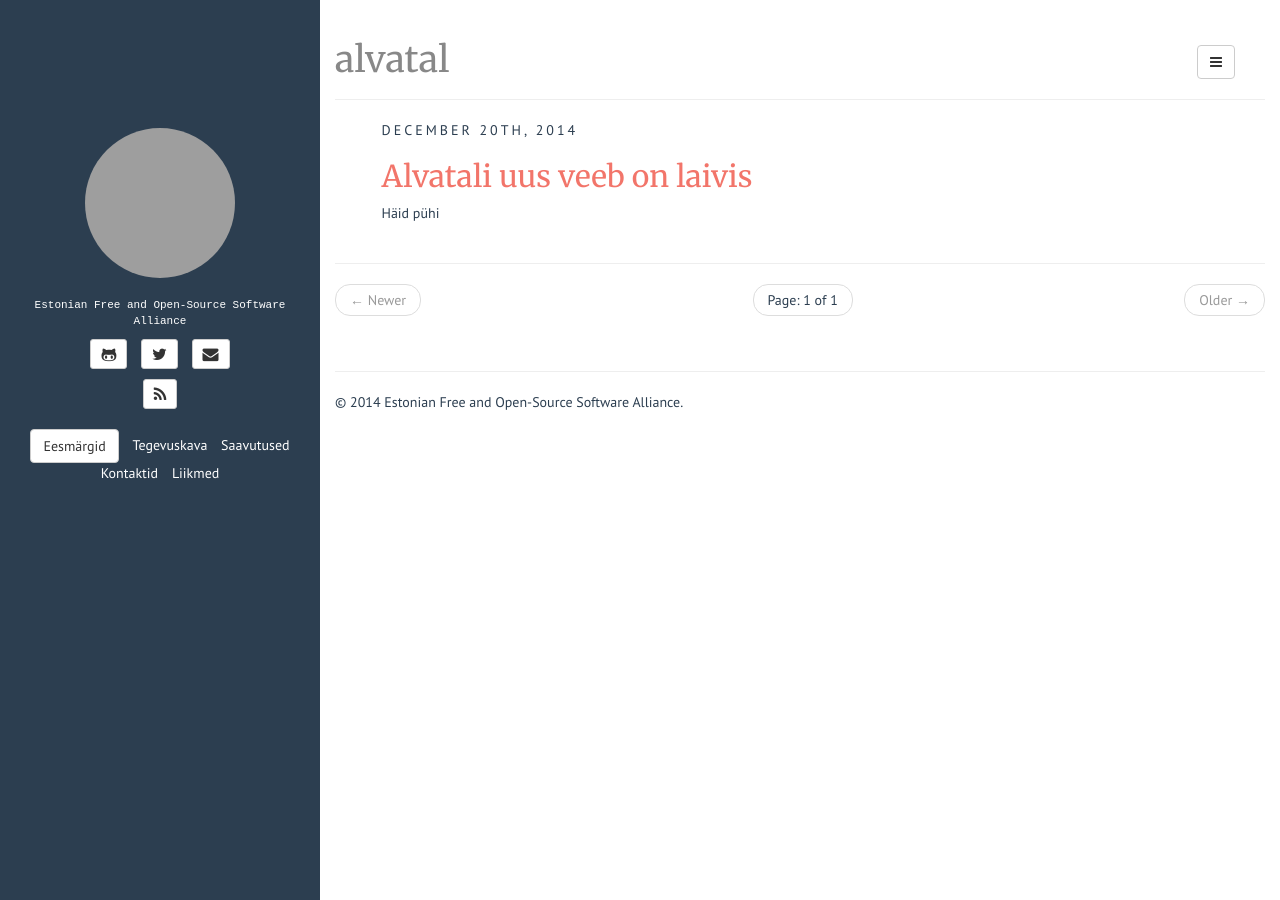
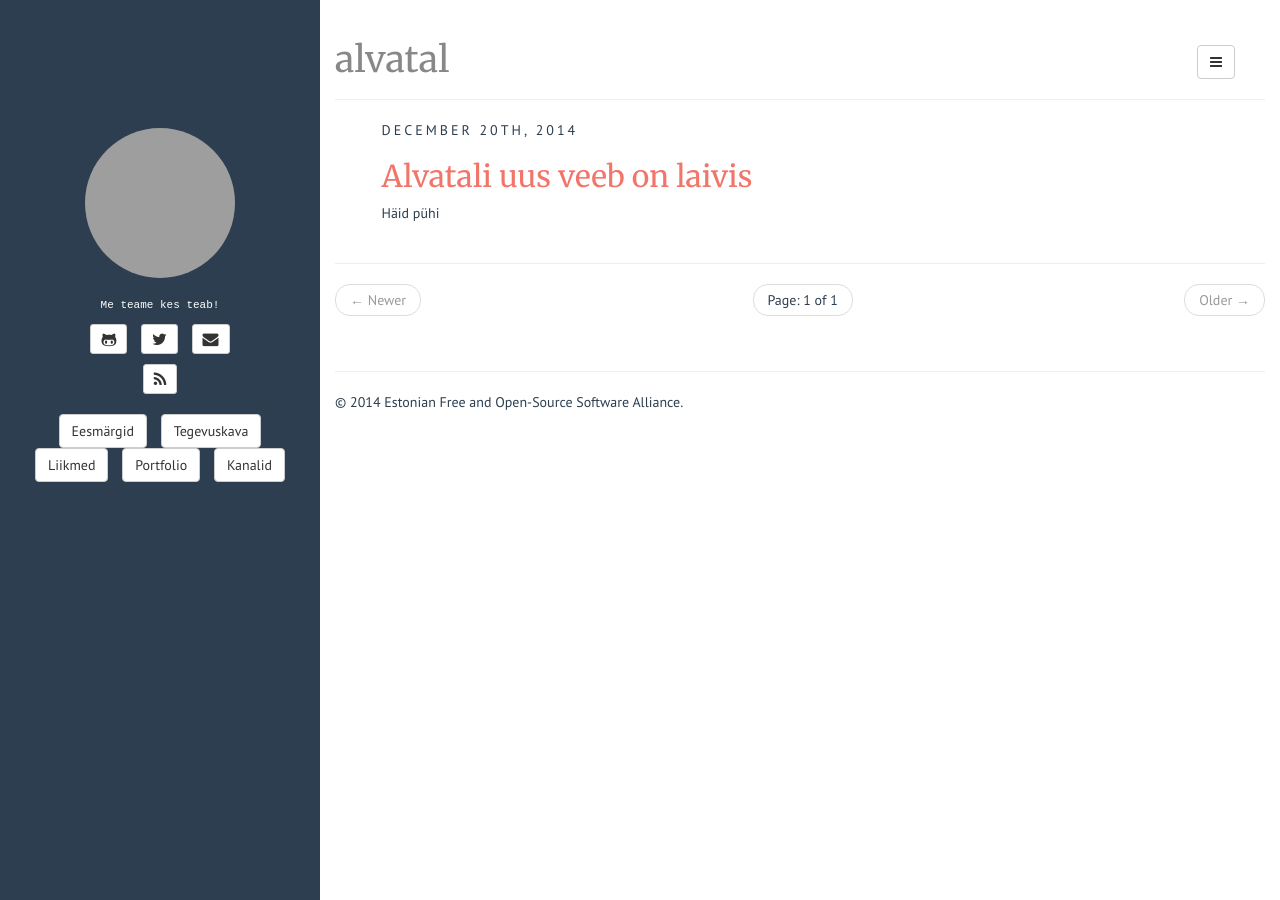
Before and after one commit to alvatal/alvatal.github.io, a Jekyll site: the page built from index.html, in a window 1280 px wide. Built offline with Jekyll 4.4.1, drawn with Linux system fonts in a browser that asks for light colours; the list of posts is cut into pages by our own code; grey boxes are pictures that could not be loaded.

Commit message:
Added content

```diff
--- a/_config.yml
+++ b/_config.yml
@@ -20,7 +20,7 @@ author:
   email: vabatarkvara@googlegroups.com
   github: alvatal
   twitter: alvatal
-  bio: Estonian Free and Open-Source Software Alliance
+  bio: Me teame kes teab!
   email_md5: 726351295ec82e145928582f595aa3aa
 
 rss_path: feed.xml
--- a/_includes/sidebar.html
+++ b/_includes/sidebar.html
@@ -62,10 +62,10 @@
 
 	<ul id="references" class="list-unstyled list-inline">
 	    <li><a class="btn btn-default" href="{{ site.BASE_PATH }}/goals.html">Eesmärgid</a></li>
-	    <li>Tegevuskava</li>
-	    <li>Saavutused</li>
-	    <li>Kontaktid</li>
-	    <li>Liikmed</li>
+	    <li><a class="btn btn-default" href="{{ site.BASE_PATH }}/agenda.html">Tegevuskava</a></li>
+	    <li><a class="btn btn-default" href="{{ site.BASE_PATH }}/members.html">Liikmed</a></li>
+	    <li><a class="btn btn-default" href="{{ site.BASE_PATH }}/portfolio.html">Portfolio</a></li>
+	    <li><a class="btn btn-default" href="{{ site.BASE_PATH }}/channels.html">Kanalid</a></li>
 	</ul>
 </div>
 <! -- sidebar.html end -->
```
Also changed, not shown: goals.md (added, +24 -0 lines), portfolio.md (added, +18 -0 lines), channels.md (added), partners.md (added), projects.md (added).
